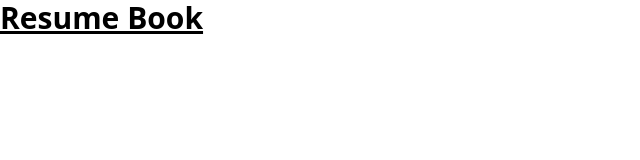
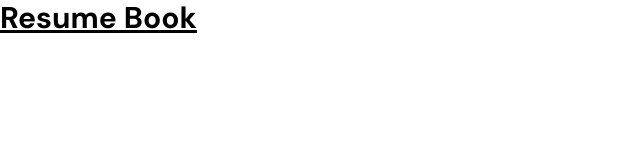
Before and after one commit to acm-uiuc/resume-book, a Next.js app in the folder client/: page / in a window 1280 px wide. Shown: the top 160 px of the page, without its empty margins (0-640 px from the left). Built offline with nearby package versions, Linux system fonts and the light colour scheme.

Commit message:
load font

```diff
--- a/client/src/pages/_app.tsx
+++ b/client/src/pages/_app.tsx
@@ -1,6 +1,18 @@
-import '@/styles/globals.css'
-import type { AppProps } from 'next/app'
+import "@/styles/globals.css";
+
+import type { AppProps } from "next/app";
+
+import { DM_Sans } from "next/font/google";
+
+const dm_sans = DM_Sans({
+	weight: ["400", "500", "700"],
+	subsets: ["latin"],
+});
 
 export default function App({ Component, pageProps }: AppProps) {
-  return <Component {...pageProps} />
+	return (
+		<main className={dm_sans.className}>
+			<Component {...pageProps} />
+		</main>
+	);
 }
```
